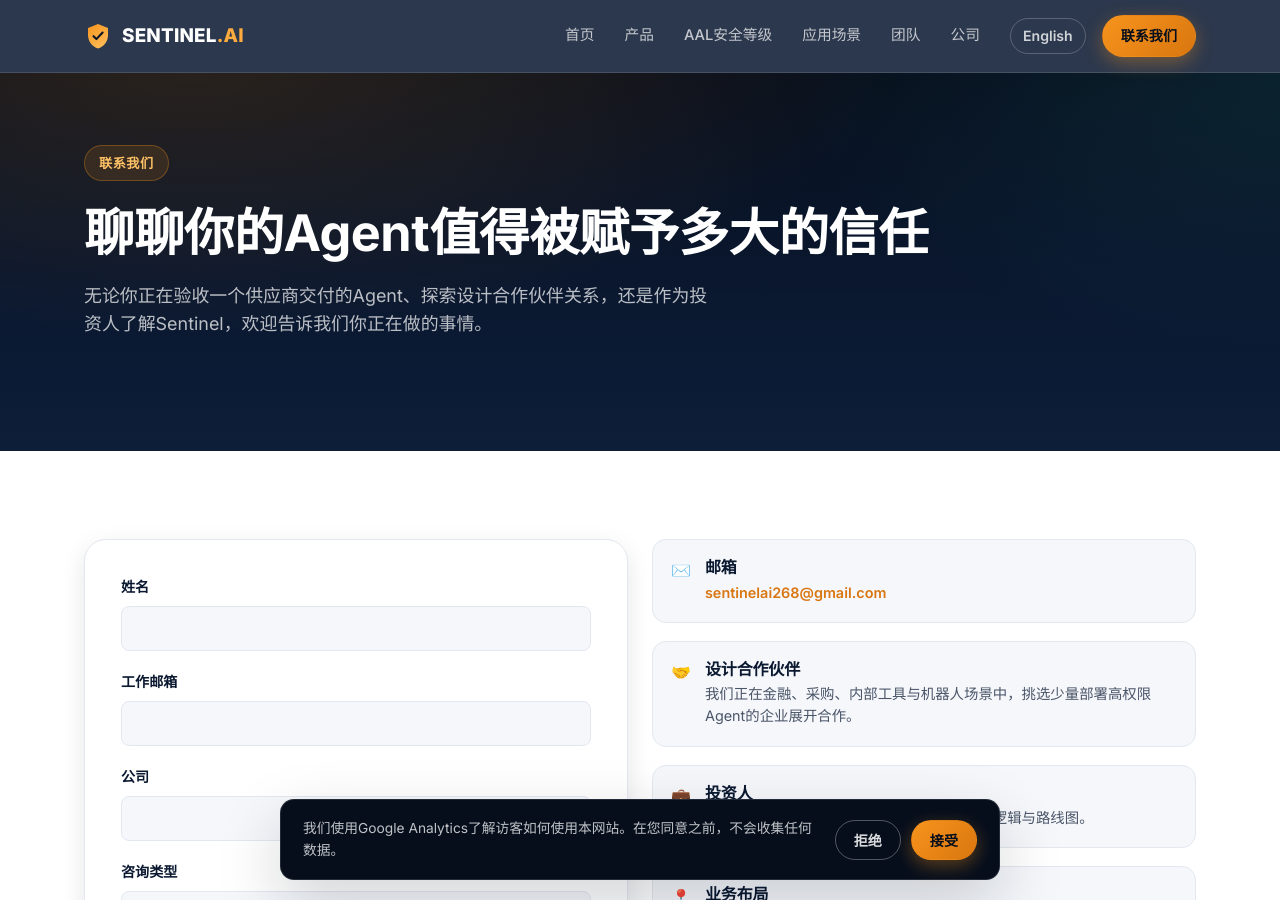
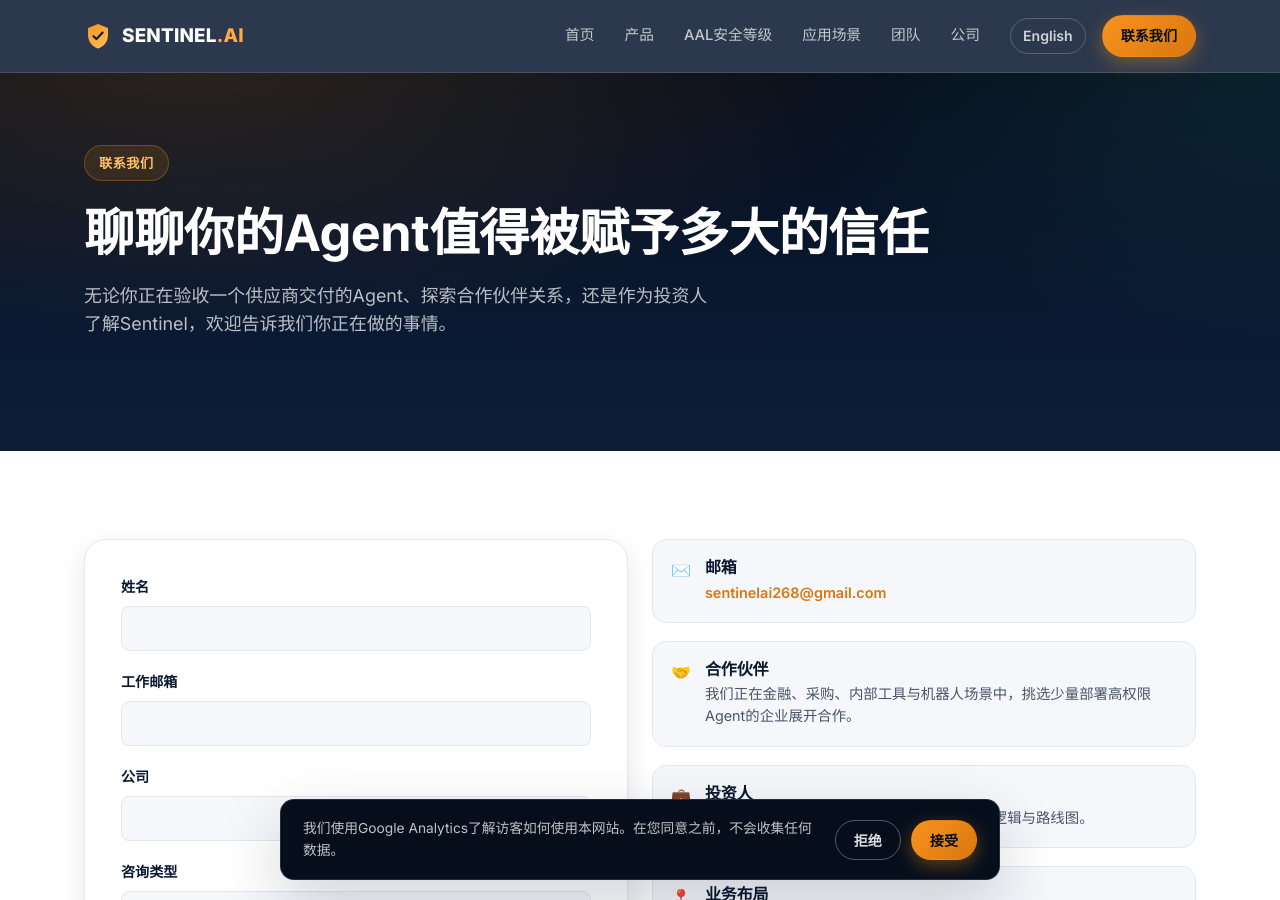
Before and after one commit to sentinel-ai-security/sentinel-ai-security.github.io, a Jekyll site: the page built from zh/contact.html, in a window 1280 px wide and 900 px high. Built offline with Jekyll 4.4.1, drawn with Linux system fonts in a browser that asks for light colours.

Commit message:
Simplify "design partner" to "partner" site-wide
Drops the startup-jargon qualifier across the homepage CTA, AAL page,
Team page, and Contact page (description, hero, form dropdown, and
channel card) in both languages. Surrounding copy already makes the
collaborative-early-access relationship clear without the label.

Co-Authored-By: Claude Sonnet 5 <noreply@anthropic.com>

```diff
--- a/en/contact.html
+++ b/en/contact.html
@@ -5,7 +5,7 @@ nav: contact
 permalink: /en/contact/
 title: Contact
 description: >-
-  Get in touch with Sentinel AI for design partnerships, investment
+  Get in touch with Sentinel AI for partnerships, investment
   conversations, or general enquiries.
 ---
 
@@ -40,7 +40,7 @@ description: >-
         <div class="form-row">
           <label for="topic">I'm reaching out about</label>
           <select id="topic" name="topic">
-            <option>Design partnership / pilot</option>
+            <option>Partnership / pilot</option>
             <option>Investment</option>
             <option>Press / media</option>
             <option>Careers</option>
@@ -69,7 +69,7 @@ description: >-
       <div class="contact-channel">
         <div class="card-icon">🤝</div>
         <div>
-          <h4>Design partnerships</h4>
+          <h4>Partnerships</h4>
           <p>We're selecting a small number of enterprises deploying high-authority agents in finance, procurement, internal tooling, and robotics.</p>
         </div>
       </div>
--- a/en/index.html
+++ b/en/index.html
@@ -20,7 +20,7 @@ description: >-
         agent before it goes live, and guards every high-risk action after.
       </p>
       <div class="hero-actions">
-        <a class="btn btn-primary btn-lg" href="/en/contact/">Become a design partner</a>
+        <a class="btn btn-primary btn-lg" href="/en/contact/">Become a partner</a>
         <a class="btn btn-secondary btn-lg" href="/en/product/">Explore the platform</a>
       </div>
       <div class="hero-line">
--- a/en/team.html
+++ b/en/team.html
@@ -55,7 +55,7 @@ description: >-
   <div class="wrap cta-banner" style="background: linear-gradient(120deg, var(--navy-950), var(--navy-800) 60%, var(--navy-700));">
     <div>
       <h2>Want to talk to the founding team?</h2>
-      <p>We're actively meeting design partners and early-stage investors.</p>
+      <p>We're actively meeting partners and early-stage investors.</p>
     </div>
     <div class="cta-banner-actions">
       <a class="btn btn-primary btn-lg" href="/en/contact/">Get in touch</a>
--- a/zh/contact.html
+++ b/zh/contact.html
@@ -5,7 +5,7 @@ nav: contact
 permalink: /zh/contact/
 title: 联系我们
 description: >-
-  联系Sentinel AI，洽谈设计合作伙伴关系、投资沟通或其他咨询。
+  联系Sentinel AI，洽谈合作伙伴关系、投资沟通或其他咨询。
 ---
 
 <section class="hero" style="padding: 72px 0 80px;">
@@ -13,7 +13,7 @@ description: >-
     <span class="hero-eyebrow">联系我们</span>
     <h1 style="max-width: 26ch;">聊聊你的Agent值得被赋予多大的信任</h1>
     <p class="hero-sub">
-      无论你正在验收一个供应商交付的Agent、探索设计合作伙伴关系，还是作为投资人了解Sentinel，欢迎告诉我们你正在做的事情。
+      无论你正在验收一个供应商交付的Agent、探索合作伙伴关系，还是作为投资人了解Sentinel，欢迎告诉我们你正在做的事情。
     </p>
   </div>
 </section>
@@ -37,7 +37,7 @@ description: >-
         <div class="form-row">
           <label for="topic">咨询类型</label>
           <select id="topic" name="topic">
-            <option>设计合作伙伴 / 试点</option>
+            <option>合作伙伴 / 试点</option>
             <option>投资洽谈</option>
             <option>媒体 / 采访</option>
             <option>加入我们</option>
@@ -66,7 +66,7 @@ description: >-
       <div class="contact-channel">
         <div class="card-icon">🤝</div>
         <div>
-          <h4>设计合作伙伴</h4>
+          <h4>合作伙伴</h4>
           <p>我们正在金融、采购、内部工具与机器人场景中，挑选少量部署高权限Agent的企业展开合作。</p>
         </div>
       </div>
--- a/zh/index.html
+++ b/zh/index.html
@@ -18,7 +18,7 @@ description: >-
         放心把真实权限交给AI。Sentinel在上线前验收每一个Agent，并守护每一次高风险操作。
       </p>
       <div class="hero-actions">
-        <a class="btn btn-primary btn-lg" href="/zh/contact/">成为设计合作伙伴</a>
+        <a class="btn btn-primary btn-lg" href="/zh/contact/">成为合作伙伴</a>
         <a class="btn btn-secondary btn-lg" href="/zh/product/">了解产品体系</a>
       </div>
       <div class="hero-line">
--- a/zh/team.html
+++ b/zh/team.html
@@ -53,7 +53,7 @@ description: >-
   <div class="wrap cta-banner" style="background: linear-gradient(120deg, var(--navy-950), var(--navy-800) 60%, var(--navy-700));">
     <div>
       <h2>想和创始团队聊聊？</h2>
-      <p>我们正在积极接触设计合作伙伴与早期投资人。</p>
+      <p>我们正在积极接触合作伙伴与早期投资人。</p>
     </div>
     <div class="cta-banner-actions">
       <a class="btn btn-primary btn-lg" href="/zh/contact/">联系我们</a>
```
